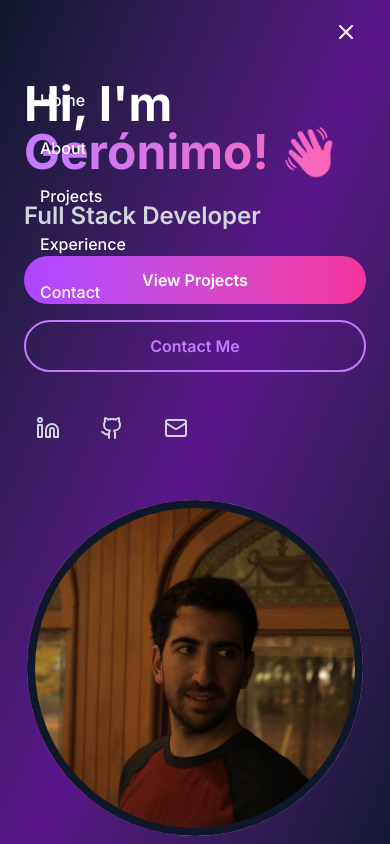
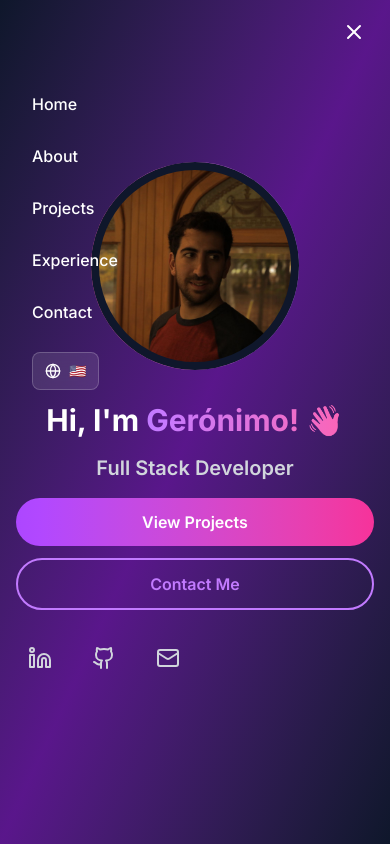
Before and after one commit to GeroBoza/new-portfolio, a Next.js app: page / in a window 390 px wide. Both pictures are taken after a click on the button "Toggle menu". Shown: the top 844 px of the page. Built offline with nearby package versions, Linux system fonts and the light colour scheme.

Commit message:
mobile styles fixed

```diff
--- a/src/components/Hero.tsx
+++ b/src/components/Hero.tsx
@@ -12,20 +12,20 @@ const Hero = () => {
 
     return (
         <section className="min-h-screen flex items-center justify-center bg-gradient-to-br from-slate-900 via-purple-900 to-slate-900">
-            <div className="container mx-auto px-6 py-20">
-                <div className="grid grid-cols-1 lg:grid-cols-2 gap-12 items-center">
+            <div className="container mx-auto px-4 sm:px-6 py-16 sm:py-20">
+                <div className="grid grid-cols-1 lg:grid-cols-2 gap-8 lg:gap-12 items-center">
                     {/* Text Content */}
                     <motion.div
                         initial={{ opacity: 0, y: 50 }}
                         animate={{ opacity: 1, y: 0 }}
                         transition={{ duration: 0.8 }}
-                        className="text-white"
+                        className="text-white text-center lg:text-left"
                     >
                         <motion.h1
                             initial={{ opacity: 0, y: 30 }}
                             animate={{ opacity: 1, y: 0 }}
                             transition={{ duration: 0.8, delay: 0.2 }}
-                            className="text-5xl lg:text-6xl font-bold mb-6"
+                            className="text-3xl sm:text-4xl md:text-5xl lg:text-6xl font-bold mb-4 sm:mb-6"
                         >
                             {t("hero.greeting")}{" "}
                             <span className="text-transparent bg-clip-text bg-gradient-to-r from-purple-400 to-pink-400">
@@ -37,31 +37,22 @@ const Hero = () => {
                             initial={{ opacity: 0, y: 30 }}
                             animate={{ opacity: 1, y: 0 }}
                             transition={{ duration: 0.8, delay: 0.4 }}
-                            className="text-2xl lg:text-3xl font-semibold mb-6 text-gray-300"
+                            className="text-xl sm:text-2xl lg:text-3xl font-semibold mb-4 sm:mb-6 text-gray-300"
                         >
                             {t("hero.title")}
                         </motion.h2>
-
-                        {/* <motion.p
-                            initial={{ opacity: 0, y: 30 }}
-                            animate={{ opacity: 1, y: 0 }}
-                            transition={{ duration: 0.8, delay: 0.6 }}
-                            className="text-lg text-gray-300 mb-8 leading-relaxed"
-                        >
-                            {t("hero.description")}
-                        </motion.p> */}
 
                         <motion.div
                             initial={{ opacity: 0, y: 30 }}
                             animate={{ opacity: 1, y: 0 }}
                             transition={{ duration: 0.8, delay: 0.8 }}
-                            className="flex flex-col sm:flex-row gap-4 mb-8"
+                            className="flex flex-col sm:flex-row gap-3 sm:gap-4 mb-6 sm:mb-8"
                         >
                             <motion.a
                                 href="#projects"
                                 whileHover={{ scale: 1.05 }}
                                 whileTap={{ scale: 0.95 }}
-                                className="bg-gradient-to-r from-purple-500 to-pink-500 text-white px-8 py-3 rounded-full font-semibold text-center transition-all duration-300 hover:shadow-lg hover:shadow-purple-500/25"
+                                className="bg-gradient-to-r from-purple-500 to-pink-500 text-white px-6 sm:px-8 py-3 rounded-full font-semibold text-center transition-all duration-300 hover:shadow-lg hover:shadow-purple-500/25"
                             >
                                 {t("hero.projectsButton")}
                             </motion.a>
@@ -69,7 +60,7 @@ const Hero = () => {
                                 href="#contact"
                                 whileHover={{ scale: 1.05 }}
                                 whileTap={{ scale: 0.95 }}
-                                className="border-2 border-purple-400 text-purple-400 px-8 py-3 rounded-full font-semibold text-center transition-all duration-300 hover:bg-purple-400 hover:text-white"
+                                className="border-2 border-purple-400 text-purple-400 px-6 sm:px-8 py-3 rounded-full font-semibold text-center transition-all duration-300 hover:bg-purple-400 hover:text-white"
                             >
                                 {t("hero.contactButton")}
                             </motion.a>
@@ -89,7 +80,7 @@ const Hero = () => {
                         initial={{ opacity: 0, scale: 0.8 }}
                         animate={{ opacity: 1, scale: 1 }}
                         transition={{ duration: 0.8, delay: 0.4 }}
-                        className="flex justify-center lg:justify-end"
+                        className="flex justify-center lg:justify-end order-first lg:order-last"
                     >
                         <div className="relative">
                             <motion.div
@@ -98,7 +89,7 @@ const Hero = () => {
                                 className="absolute inset-0 rounded-full bg-gradient-to-r from-purple-400 to-pink-400 p-1"
                             />
                             <div className="relative bg-slate-900 rounded-full p-2">
-                                <div className="w-80 h-80 rounded-full overflow-hidden">
+                                <div className="w-48 h-48 sm:w-64 sm:h-64 lg:w-80 lg:h-80 rounded-full overflow-hidden">
                                     <Image
                                         src="/me.jpg"
                                         alt={personalInfo.name}
--- a/src/components/Navigation.tsx
+++ b/src/components/Navigation.tsx
@@ -19,6 +19,27 @@ const Navigation = () => {
         window.addEventListener("scroll", handleScroll);
         return () => window.removeEventListener("scroll", handleScroll);
     }, []);
+
+    // Close mobile menu when clicking outside
+    useEffect(() => {
+        const handleClickOutside = (event: MouseEvent) => {
+            if (isOpen && !(event.target as Element).closest(".mobile-menu")) {
+                setIsOpen(false);
+            }
+        };
+
+        if (isOpen) {
+            document.addEventListener("mousedown", handleClickOutside);
+            document.body.style.overflow = "hidden";
+        } else {
+            document.body.style.overflow = "unset";
+        }
+
+        return () => {
+            document.removeEventListener("mousedown", handleClickOutside);
+            document.body.style.overflow = "unset";
+        };
+    }, [isOpen]);
 
     const navItems = [
         { name: t("nav.home"), href: "#home" },
@@ -42,13 +63,16 @@ const Navigation = () => {
             animate={{ y: 0 }}
             transition={{ duration: 0.6 }}
             className={`fixed top-0 left-0 right-0 z-50 transition-all duration-300 ${
-                scrolled ? "bg-white/90 backdrop-blur-md shadow-lg" : "bg-transparent"
+                scrolled ? "bg-white/95 backdrop-blur-md shadow-lg" : "bg-transparent"
             }`}
         >
-            <div className="container mx-auto px-6">
+            <div className="container mx-auto px-4 sm:px-6">
                 <div className="flex items-center justify-between h-16">
                     {/* Logo */}
-                    <motion.div whileHover={{ scale: 1.05 }} className="text-2xl font-bold">
+                    <motion.div
+                        whileHover={{ scale: 1.05 }}
+                        className="text-xl sm:text-2xl font-bold"
+                    >
                         {/* <a
                             href="#home"
                             onClick={(e) => {
@@ -64,7 +88,7 @@ const Navigation = () => {
                     </motion.div>
 
                     {/* Desktop Navigation */}
-                    <div className="hidden md:flex items-center space-x-8">
+                    <div className="hidden md:flex items-center space-x-6 lg:space-x-8">
                         {navItems.map((item, index) => (
                             <motion.a
                                 key={item.name}
@@ -92,11 +116,12 @@ const Navigation = () => {
                     {/* Mobile Menu Button */}
                     <button
                         onClick={() => setIsOpen(!isOpen)}
-                        className={`md:hidden p-2 rounded-lg transition-colors duration-300 ${
+                        className={`md:hidden p-2 rounded-lg transition-colors duration-300 mobile-menu ${
                             scrolled
                                 ? "text-gray-700 hover:bg-gray-100"
                                 : "text-white hover:bg-white/10"
                         }`}
+                        aria-label="Toggle menu"
                     >
                         {isOpen ? <X className="w-6 h-6" /> : <Menu className="w-6 h-6" />}
                     </button>
@@ -110,9 +135,9 @@ const Navigation = () => {
                         opacity: isOpen ? 1 : 0,
                     }}
                     transition={{ duration: 0.3 }}
-                    className="md:hidden overflow-hidden"
+                    className="md:hidden overflow-hidden mobile-menu"
                 >
-                    <div className="py-4 space-y-2">
+                    <div className="py-4 space-y-1">
                         {navItems.map((item) => (
                             <a
                                 key={item.name}
@@ -121,7 +146,7 @@ const Navigation = () => {
                                     e.preventDefault();
                                     scrollToSection(item.href);
                                 }}
-                                className={`block px-4 py-2 rounded-lg font-medium transition-colors duration-300 ${
+                                className={`block px-4 py-3 rounded-lg font-medium transition-colors duration-300 ${
                                     scrolled
                                         ? "text-gray-700 hover:bg-gray-100"
                                         : "text-white hover:bg-white/10"
@@ -130,6 +155,9 @@ const Navigation = () => {
                                 {item.name}
                             </a>
                         ))}
+                        <div className="px-4 py-3">
+                            <LanguageSelector scrolled={scrolled} />
+                        </div>
                     </div>
                 </motion.div>
             </div>
```
